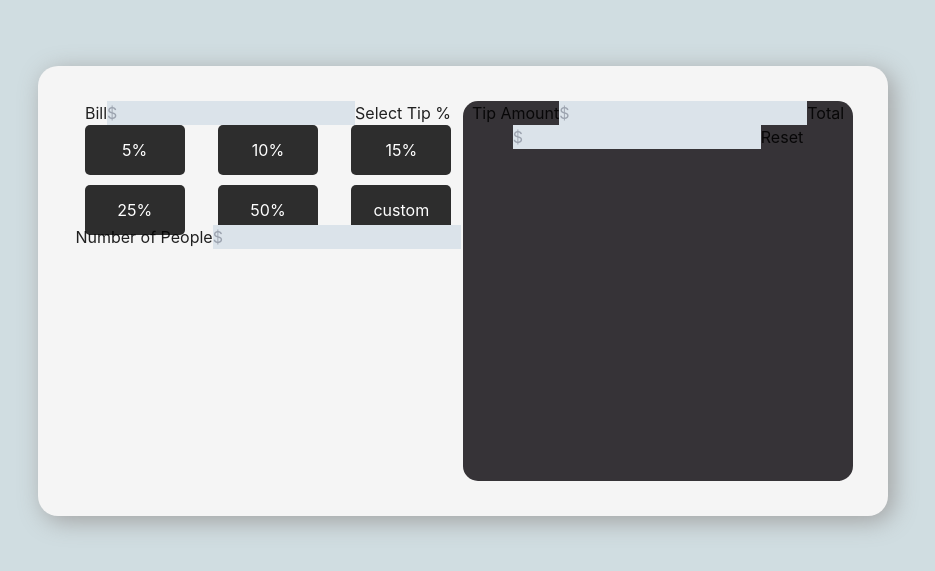
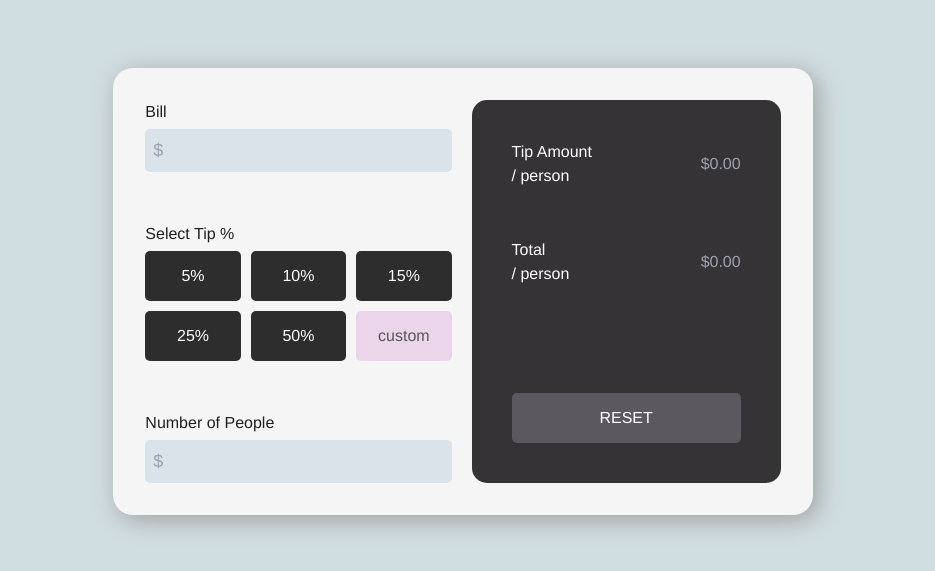
Before and after one commit to Fickery/TipsCalculator, a React (Vite) app: page / in a window 1280 px wide. Shown: the part 109-680 px from the top of the page, without its empty margins (177-1112 px from the left). Built offline with nearby package versions, Linux system fonts and the light colour scheme.

Commit message:
feat: Overall layout done

```diff
--- a/src/App.jsx
+++ b/src/App.jsx
@@ -7,7 +7,7 @@ function App() {
   const [count, setCount] = useState(0);
 
   return (
-    <div className="mainCont">
+    <div id="content" className="mainCont">
       <Left />
       <Right />
     </div>
--- a/src/App.scss
+++ b/src/App.scss
@@ -1,6 +1,8 @@
 @tailwind base;
 @tailwind components;
 @tailwind utilities;
+
+/* ... your existing code ... */
 
 #root {
   max-width: 1280px;
@@ -9,26 +11,116 @@
   text-align: center;
 }
 
+.input-left {
+  font-size: 18px;
+  padding: 8px;
+  border-radius: 5px;
+  background-color: rgb(219, 227, 234);
+}
+
 .mainCont {
   display: flex;
-  width: 850px;
-  height: 450px;
-
+  flex-direction: column; /* Change flex direction to column */
+  max-width: 850px; /* Adjust max width */
+  gap: 20px;
+  margin: 0 auto;
+  border-radius: 20px;
   background-color: whitesmoke;
   box-shadow: 5px 5px 25px rgb(161, 161, 161);
-  padding: 35px;
-  margin: 0 auto;
-  border-radius: 20px;
+  padding: 2rem; /* Adjust padding */
 }
 
 .left {
-  width: 50%;
+  display: flex;
+  flex-direction: column;
+  grid-template-columns: 1fr; /* Change grid-template-columns */
+  gap: 50px;
+  width: 100%; /* Adjust width */
+  padding: 0;
+  text-align: left;
+}
+
+.left-group {
+  display: flex;
+  flex-direction: column;
+  gap: 5px;
+}
+
+.btn--noBG {
+  display: flex;
+  justify-content: space-between;
+  align-items: end;
 }
 
 .right {
-  width: 50%;
+  display: flex;
+  flex-direction: column;
+  justify-content: space-between;
+  width: 100%;
   background-color: rgb(54, 51, 55);
+  color: white;
+  padding: 40px;
   border-radius: 15px;
+  text-align: left;
+}
+
+.rightBtn {
+  background-color: rgb(91, 88, 96);
+  height: 50px;
+  border-radius: 5px;
+  text-transform: uppercase;
+}
+
+.main {
+  display: flex;
+  flex-direction: column;
+  gap: 50px;
+}
+
+.leftmain-cont,
+.rightmain-cont {
+  display: flex;
+  justify-content: space-between;
+  align-content: center;
+  max-width: 300px;
+}
+
+.right-input {
+  display: flex;
+  justify-content: center;
+  align-self: center;
+}
+
+.left-text {
+  width: 100%;
+}
+
+.right-inbtn {
+  background: none;
+  width: 100%;
+  direction: ltr;
+  text-align: right;
+}
+
+.header {
+  display: flex;
+  flex-direction: column;
+  font-size: 12px;
+  // width: 70px;
+  margin-right: 80px;
+}
+
+.subText {
+  font-size: 12px;
+  color: grey;
+}
+
+.btn--noBG {
+  border: none;
+  outline: none;
+  font-size: 32px;
+  width: 100%;
+  background: none;
 }
 
 .tipCont {
@@ -36,11 +128,11 @@
   grid-template-columns: repeat(3, 1fr);
   grid-template-rows: repeat(2, 1fr);
   gap: 10px;
-  height: 100px;
+  height: auto;
 }
 
 .tipCont__btn {
-  width: 100px;
+  width: 100%;
   height: 50px;
   padding: 10px;
   background-color: rgb(45, 45, 45);
@@ -48,6 +140,23 @@
   border-radius: 5px;
 }
 
-input {
-  background-color: rgb(219, 227, 234);
+.tipCont__item:last-child .tipCont__btn {
+  background-color: rgb(234, 213, 234);
+  color: rgb(87, 86, 86);
 }
+
+/* Add media queries for responsiveness */
+@media (min-width: 768px) {
+  .mainCont {
+    flex-direction: row; /* Change back to row layout on larger screens */
+  }
+
+  .left,
+  .right {
+    width: 50%; /* Reset width for columns */
+  }
+
+  .left {
+    // padding-right: 50px;
+  }
+}
--- a/src/Left.jsx
+++ b/src/Left.jsx
@@ -1,13 +1,16 @@
 export default function Left() {
   return (
     <div className="left">
+      <div className="left-group">
         <label htmlFor="bill">Bill</label>
-      <input type="number" placeholder="$" value="Bill" />
+        <input className="input-left" type="text" placeholder="$" />
+      </div>
 
+      <div className="left-group">
         <label htmlFor="bill">Select Tip %</label>
-      <ul class="tipCont">
-        <li class="tipCont__item">
-          <button class="tipCont__btn">5%</button>
+        <ul className="tipCont">
+          <li className="tipCont__item">
+            <button className="tipCont__btn">5%</button>
           </li>
           <li class="tipCont__item">
             <button class="tipCont__btn">10%</button>
@@ -25,9 +28,12 @@ export default function Left() {
             <button class="tipCont__btn">custom</button>
           </li>
         </ul>
+      </div>
 
+      <div className="left-group">
         <label htmlFor="bill">Number of People</label>
-      <input type="number" placeholder="$" value="Bill" />
+        <input className="input-left" type="text" placeholder="$" />
+      </div>
     </div>
   );
 }
--- a/src/Right.jsx
+++ b/src/Right.jsx
@@ -1,12 +1,31 @@
 export default function Right() {
   return (
     <div className="right">
-      <label htmlFor="bill">Tip Amount</label>
-      <input type="number" placeholder="$" value="Bill" />
+      <div class="main">
+        <div class="leftmain-cont">
+          <div class="left-text">
+            <p>Tip Amount</p>
+            <p>/ person</p>
+          </div>
 
-      <label htmlFor="bill">Total</label>
-      <input type="number" placeholder="$" value="Bill" />
-      <button>Reset</button>
+          <div class="right-input">
+            <input className="right-inbtn" type="text" placeholder="$0.00" />
+          </div>
+        </div>
+
+        <div class="rightmain-cont">
+          <div class="left-text">
+            <p>Total</p>
+            <p>/ person</p>
+          </div>
+
+          <div class="right-input">
+            <input className="right-inbtn" type="text" placeholder="$0.00" />
+          </div>
+        </div>
+      </div>
+
+      <button className="rightBtn">Reset</button>
     </div>
   );
 }
--- a/src/index.scss
+++ b/src/index.scss
@@ -3,7 +3,7 @@
 @tailwind utilities;
 
 :root {
-  font-family: Inter, system-ui, Avenir, Helvetica, Arial, sans-serif;
+  font-family: "Helvetica Neue", sans-serif;
   line-height: 1.5;
   font-weight: 400;
 
@@ -19,10 +19,10 @@
 }
 
 body {
-  margin: 0;
   display: flex;
-  place-items: center;
-  min-width: 320px;
+  justify-content: center;
+  align-items: center;
+  width: 100%;
   min-height: 100vh;
   background-color: rgb(208, 221, 225);
 }
```
Also changed, not shown: src/main.jsx (+195 -7 lines). Lines whose indentation alone changed are shown as unchanged.
